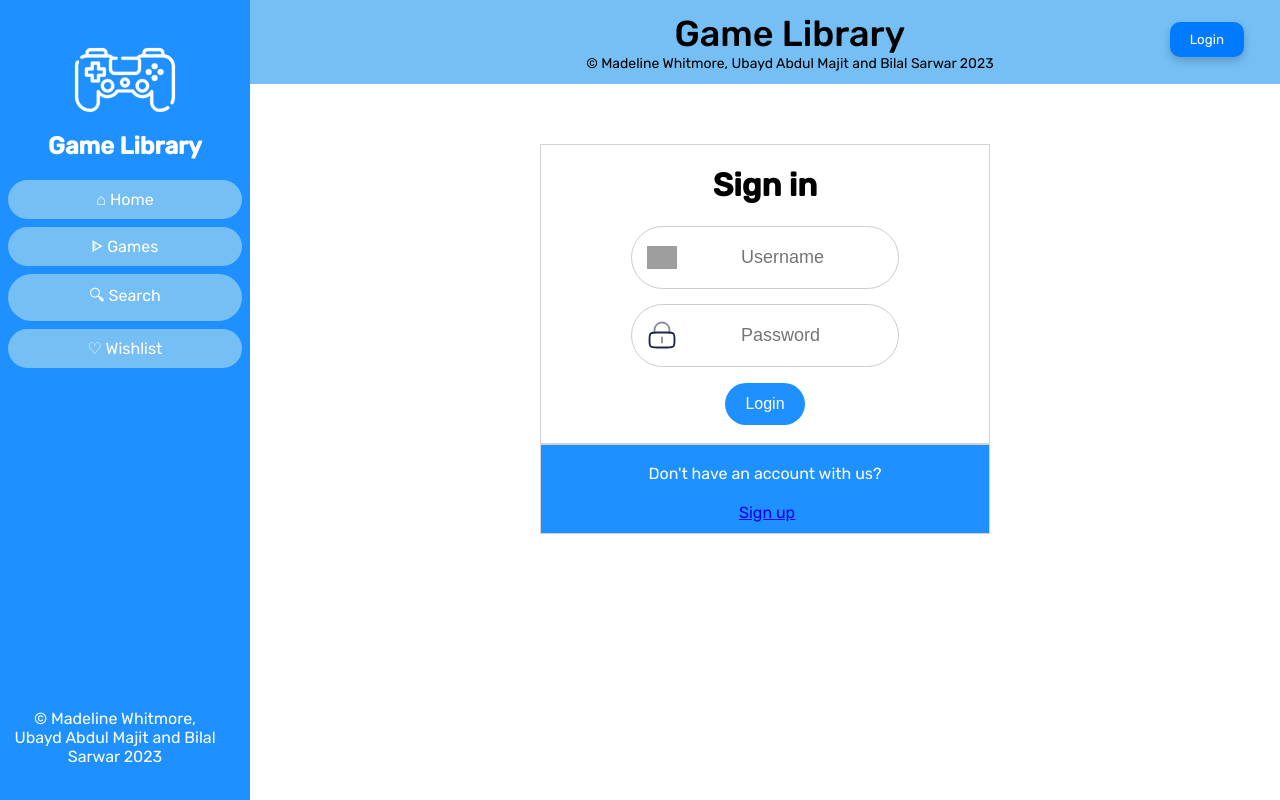
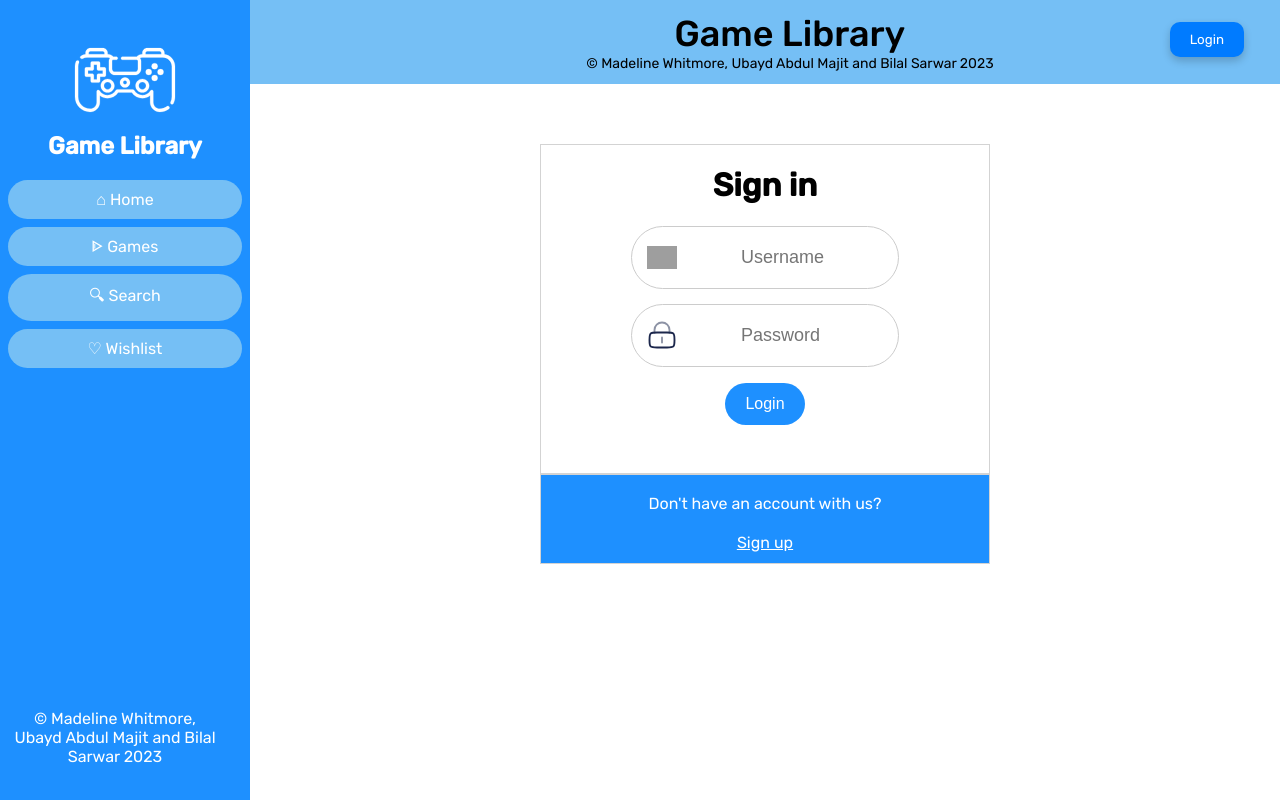
Before and after one commit to ItsMaddieNow/Compsci235-WebApp, a Flask app: page /auth/login in a window 1280 px wide. Run offline with Flask 3, Linux system fonts and the light colour scheme; some libraries are stand-ins or nearby versions; grey boxes are pictures that could not be loaded.

Commit message:
Fixed up login and user registration

```diff
--- a/games/static/css/auth.css
+++ b/games/static/css/auth.css
@@ -3,7 +3,7 @@
     margin-left: auto;
     margin-right: auto;
     width: 450px;
-    height: 300px;
+    height: 330px;
     margin-top:60px;
 
 }
@@ -110,14 +110,16 @@
 .sign-up p{
     text-align: center;
 }
-.sign-up u{
-    margin-left:198px;
-}
 
 .intro p{
     text-align: center;
 }
 
-.sign-in-link{
+.sign-in-link,
+.sign-up-link{
     text-align: center;
 }
+
+.white-link{
+    color:white;
+}
--- a/games/templates/auth/credentials.html
+++ b/games/templates/auth/credentials.html
@@ -53,11 +53,13 @@
     <div class="sign-up">
         {% if title=="Login" %}
         <p>Don't have an account with us?</p>
-        <a href="{{ url_for('auth_bp.register')}}"><u>Sign up</u></a>
+            <div class="sign-up-link">
+                <a href="{{ url_for('auth_bp.register')}}" class="white-link"><u>Sign up</u></a>
+            </div>
             {% else %}
                 <p>Already have an account with us?</p>
                 <div class="sign-in-link">
-                    <a href="{{ url_for('auth_bp.login') }}">Sign in</a>
+                    <a href="{{ url_for('auth_bp.login') }}" class="white-link">Sign in</a>
                 </div>
         {% endif %}
     </div>
```
